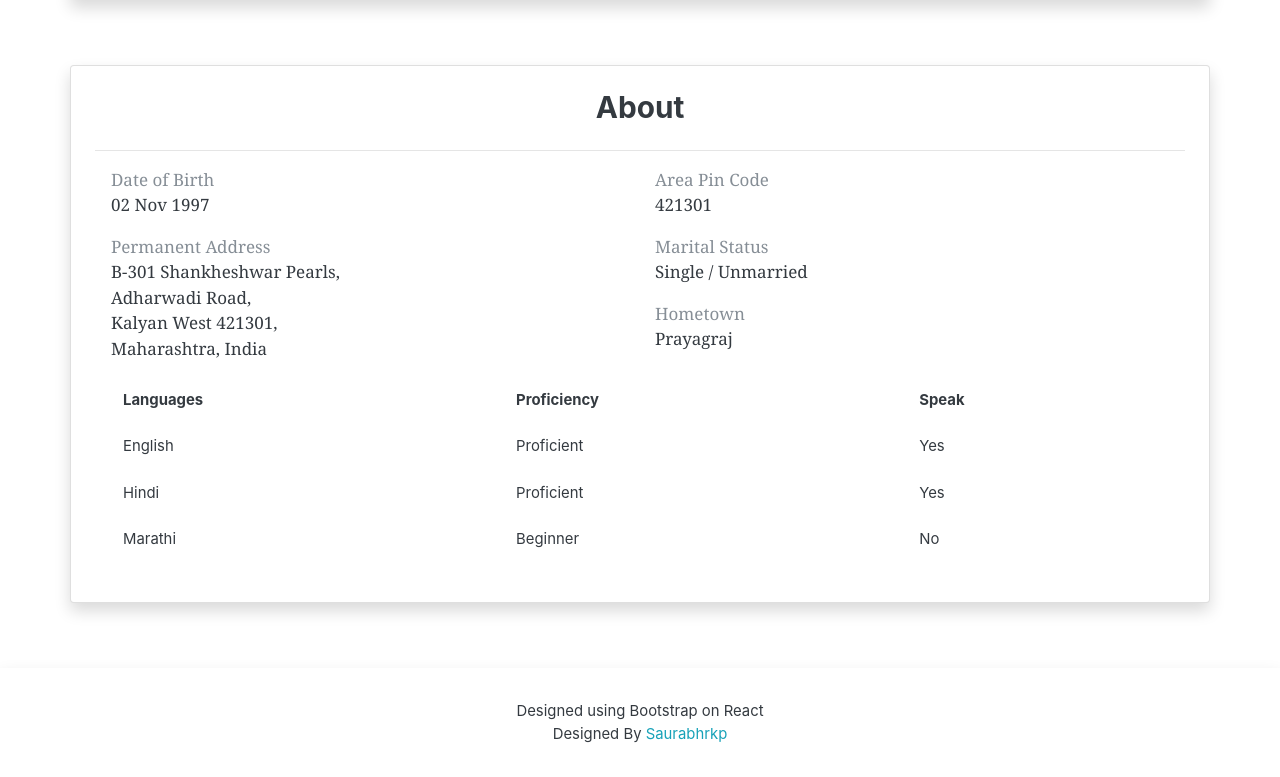
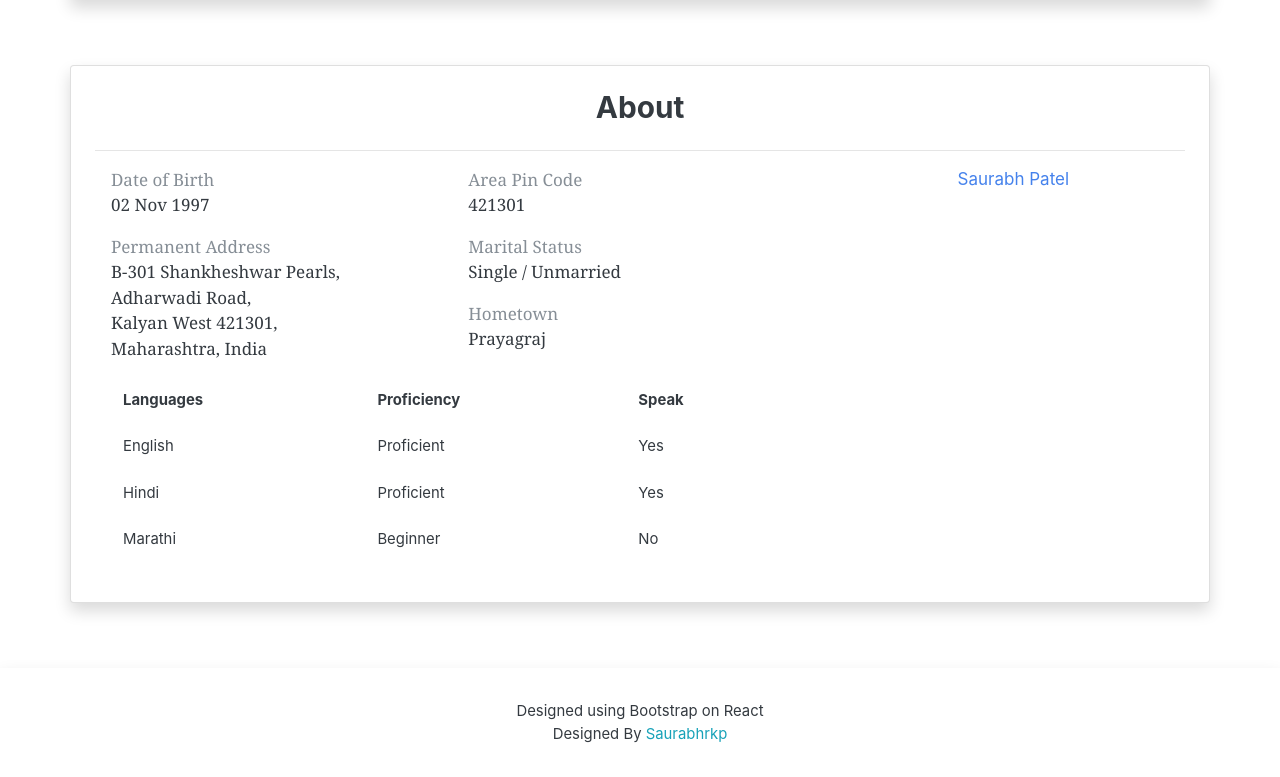
Before and after one commit to Saurabhrkp/portfolio, a React (Create React App) app: page / in a window 1280 px wide. Shown: the part 3731-4508 px from the top of the page. Built offline with nearby package versions, Linux system fonts and the light colour scheme.

Commit message:
Added LinkedIn Badge

```diff
--- a/public/index.html
+++ b/public/index.html
@@ -29,6 +29,12 @@
       Learn how to configure a non-root public URL by running `npm run build`.
     -->
     <title>Portfolio: Saurabh Patel</title>
+    <script
+      type="text/javascript"
+      src="https://platform.linkedin.com/badges/js/profile.js"
+      async
+      defer
+    ></script>
   </head>
   <body>
     <noscript>You need to enable JavaScript to run this app.</noscript>
@@ -58,6 +64,5 @@
       integrity="sha384-OgVRvuATP1z7JjHLkuOU7Xw704+h835Lr+6QL9UvYjZE3Ipu6Tp75j7Bh/kR0JKI"
       crossorigin="anonymous"
     ></script>
-    <script type="text/javascript" src="https://platform.linkedin.com/badges/js/profile.js" async defer></script>
   </body>
 </html>
--- a/src/components/About.js
+++ b/src/components/About.js
@@ -5,6 +5,8 @@ const About = () => {
       <div className='container card shadow p-4'>
         <h3 className='text-center'>About</h3>
         <hr />
+        <div className='row'>
+          <div className='col'>
             <div className='row px-3'>
               <div className='col'>
                 <p className='text-muted m-0'>Date of Birth</p>
@@ -64,6 +66,26 @@ const About = () => {
               </div>
             </div>
           </div>
+          <div className='col-lg-4 col-md-12 col-sm-12 col-xs-12 text-center'>
+            <div
+              className='LI-profile-badge'
+              data-version='v1'
+              data-size='large'
+              data-locale='en_US'
+              data-type='vertical'
+              data-theme='light'
+              data-vanity='saurabhrkp'
+            >
+              <a
+                className='LI-simple-link'
+                href='https://in.linkedin.com/in/saurabhrkp?trk=profile-badge'
+              >
+                Saurabh Patel
+              </a>
+            </div>
+          </div>
+        </div>
+      </div>
     </>
   );
 };
```
Also changed, not shown: 1 other file (tests, documents, lock files or other folders). Lines whose indentation alone changed are shown as unchanged.
